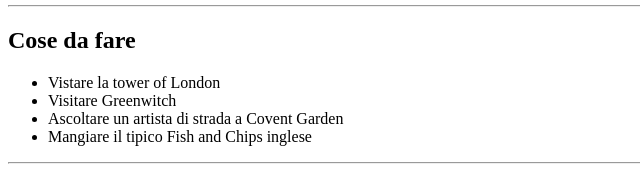
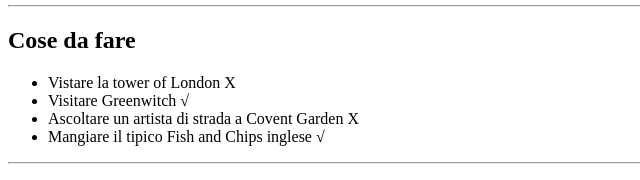
Before and after one commit to AntoninoCucuzza/html-london-trip, a plain HTML site: page index.html in a window 1280 px wide. Shown: the part 876-1056 px from the top of the page, 0-640 px from the left. Drawn offline with Linux system fonts and the light colour scheme.

Commit message:
Fix main

```diff
--- a/index.html
+++ b/index.html
@@ -80,10 +80,10 @@
     <h2>Cose da fare</h2>
 
 <ul>
-    <li>Vistare la tower of London</li>
-    <li>Visitare Greenwitch</li>
-    <li>Ascoltare un artista di strada a Covent Garden</li>
-    <li>Mangiare il tipico Fish and Chips inglese</li>
+    <li>Vistare la tower of London &Chi;</li>
+    <li>Visitare Greenwitch &radic;</li>
+    <li>Ascoltare un artista di strada a Covent Garden &Chi;</li>
+    <li>Mangiare il tipico Fish and Chips inglese &radic;</li>
 </ul>
 
 <!-- fine lista a punti (non ordinata) -->
```
